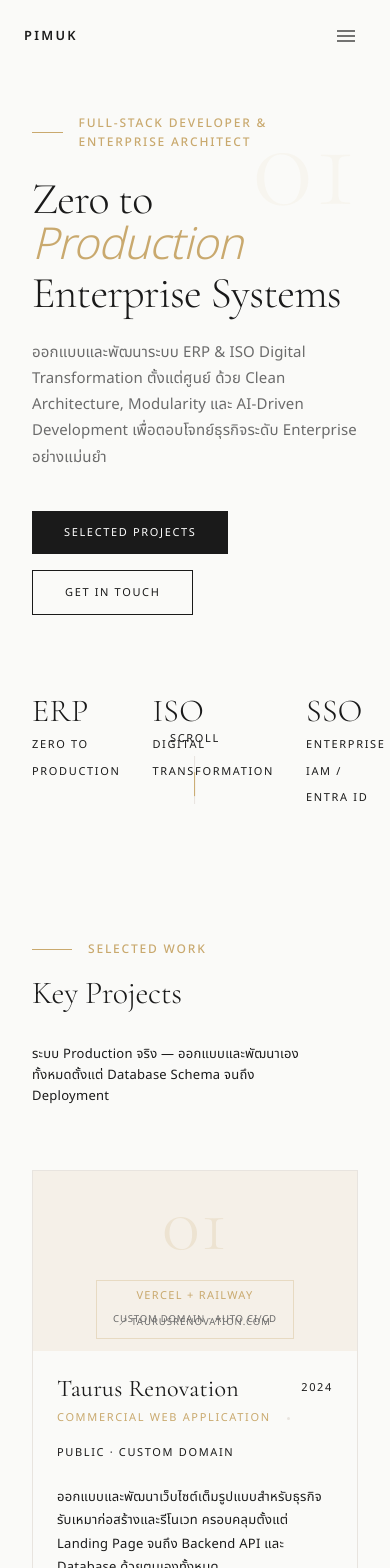
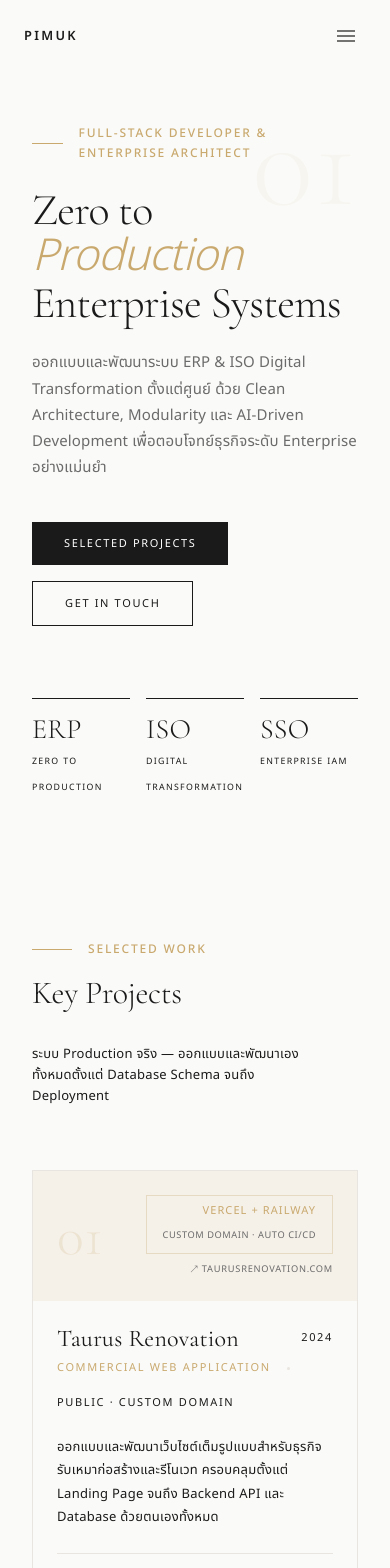
Before and after one commit to pimukchall/pimuk.art, a Next.js app: page / in a window 390 px wide. Shown: the top 1568 px of the page. Built offline with nearby package versions, Linux system fonts and the light colour scheme; what @mui/material-nextjs would draw is missing.

Commit message:
feat: update ContactSection and HeroSection content; enhance WorkSection layout and responsiveness

```diff
--- a/app/components/ContactSection.tsx
+++ b/app/components/ContactSection.tsx
@@ -88,9 +88,9 @@ export default function ContactSection() {
               variant="body1"
               sx={{ color: 'rgba(250,250,248,0.6)', mb: 5, maxWidth: 480 }}
             >
-              I&apos;m currently available for new projects — brand identities, art direction,
-              and digital design. Whether you have a clear brief or a half-formed idea,
-              I&apos;d love to explore it with you.
+              พร้อมรับโปรเจ็คใหม่ — Enterprise ERP, System Architecture, IT Infrastructure
+              และ Full-Stack Web Development. มี brief ชัดเจนหรือแค่ไอเดียคร่าวๆ
+              ก็คุยได้เลยครับ
             </Typography>
 
             <Button
--- a/app/components/HeroSection.tsx
+++ b/app/components/HeroSection.tsx
@@ -141,32 +141,35 @@ export default function HeroSection() {
           </Grid>
 
           <Grid size={{ xs: 12, md: 4 }}>
-            {/* Stats */}
+            {/* Stats — row on md+, 3-col grid on xs */}
             <Box
               sx={{
-                display: { xs: 'flex', md: 'block' },
-                gap: 4,
-                mt: { xs: 6, md: 0 },
+                display: 'grid',
+                gridTemplateColumns: { xs: 'repeat(3, 1fr)', md: '1fr' },
+                gap: { xs: 2, md: 0 },
+                mt: { xs: 5, md: 0 },
               }}
             >
               {[
                 { number: 'ERP', label: 'Zero to Production' },
                 { number: 'ISO', label: 'Digital Transformation' },
-                { number: 'SSO', label: 'Enterprise IAM / Entra ID' },
+                { number: 'SSO', label: 'Enterprise IAM' },
               ].map((stat) => (
                 <Box
                   key={stat.label}
                   sx={{
                     mb: { xs: 0, md: 5 },
                     pl: { md: 4 },
+                    pt: { xs: 2, md: 0 },
                     borderLeft: { md: '1px solid' },
-                    borderColor: { md: 'divider' },
+                    borderTop: { xs: '1px solid', md: 'none' },
+                    borderColor: 'divider',
                   }}
                 >
                   <Typography
                     sx={{
                       fontFamily: '"Cormorant Garamond", Georgia, serif',
-                      fontSize: { xs: '2rem', md: '2.75rem' },
+                      fontSize: { xs: '1.75rem', md: '2.75rem' },
                       fontWeight: 300,
                       color: 'text.primary',
                       lineHeight: 1,
@@ -175,7 +178,11 @@ export default function HeroSection() {
                   >
                     {stat.number}
                   </Typography>
-                  <Typography variant="caption" color="text.secondary">
+                  <Typography
+                    variant="caption"
+                    color="text.secondary"
+                    sx={{ fontSize: { xs: '0.55rem', md: '0.6875rem' }, lineHeight: 1.3 }}
+                  >
                     {stat.label}
                   </Typography>
                 </Box>
@@ -185,14 +192,14 @@ export default function HeroSection() {
         </Grid>
       </Container>
 
-      {/* Scroll indicator */}
+      {/* Scroll indicator — desktop only */}
       <Box
         sx={{
           position: 'absolute',
           bottom: 40,
           left: '50%',
           transform: 'translateX(-50%)',
-          display: 'flex',
+          display: { xs: 'none', md: 'flex' },
           flexDirection: 'column',
           alignItems: 'center',
           gap: 1,
--- a/app/components/WorkSection.tsx
+++ b/app/components/WorkSection.tsx
@@ -119,58 +119,61 @@ export default function WorkSection() {
                 <Grid size={{ xs: 12, md: 4 }}>
                   <Box
                     sx={{
-                      height: { xs: 180, md: '100%' },
-                      minHeight: { md: 380 },
+                      minHeight: { xs: 'auto', md: 380 },
                       backgroundColor: project.color,
                       display: 'flex',
-                      flexDirection: 'column',
+                      flexDirection: { xs: 'row', md: 'column' },
                       alignItems: 'center',
-                      justifyContent: 'center',
+                      justifyContent: { xs: 'space-between', md: 'center' },
                       position: 'relative',
-                      p: 4,
+                      p: { xs: 3, md: 4 },
+                      gap: { xs: 2, md: 0 },
                     }}
                   >
                     {/* Big number */}
                     <Typography
                       sx={{
                         fontFamily: '"Cormorant Garamond", Georgia, serif',
-                        fontSize: { xs: '5rem', md: '8rem' },
+                        fontSize: { xs: '3.5rem', md: '8rem' },
                         fontWeight: 300,
                         color: project.accent + '30',
                         lineHeight: 1,
                         userSelect: 'none',
-                        mb: 2,
+                        mb: { xs: 0, md: 2 },
+                        flexShrink: 0,
                       }}
                     >
                       {project.id}
                     </Typography>
 
-                    {/* Deploy badge */}
+                    {/* Deploy badge + URL — inline on mobile */}
+                    <Box sx={{ textAlign: { xs: 'right', md: 'center' }, flex: 1 }}>
                       <Box
                         sx={{
                           px: 2,
                           py: 0.75,
                           border: '1px solid',
                           borderColor: project.accent + '50',
-                        textAlign: 'center',
+                          display: 'inline-block',
+                          mb: 1,
                         }}
                       >
                         <Typography
                           variant="caption"
-                        sx={{ color: project.accent, display: 'block', letterSpacing: '0.12em' }}
+                          sx={{ color: project.accent, display: 'block', letterSpacing: '0.1em' }}
                         >
                           {project.deployLabel}
                         </Typography>
                         <Typography
                           variant="caption"
-                        sx={{ color: 'text.secondary', fontSize: '0.6rem', letterSpacing: '0.08em' }}
+                          sx={{ color: 'text.secondary', fontSize: '0.58rem', letterSpacing: '0.06em' }}
                         >
                           {project.deployDetail}
                         </Typography>
                       </Box>
 
-                    {/* URL link */}
-                    {project.url && (
+                      {/* URL / Intranet label */}
+                      {project.url ? (
                         <Typography
                           component="a"
                           href={project.url}
@@ -178,35 +181,31 @@ export default function WorkSection() {
                           rel="noopener noreferrer"
                           variant="caption"
                           sx={{
-                          position: 'absolute',
-                          bottom: 20,
+                            display: 'block',
                             color: 'text.secondary',
                             textDecoration: 'none',
-                          fontSize: '0.6rem',
-                          letterSpacing: '0.1em',
+                            fontSize: '0.58rem',
+                            letterSpacing: '0.08em',
                             transition: 'color 0.2s',
                             '&:hover': { color: project.accent },
                           }}
                         >
                           ↗ {project.url.replace('https://', '')}
                         </Typography>
-                    )}
-
-                    {/* Intranet label */}
-                    {!project.url && (
+                      ) : (
                         <Typography
                           variant="caption"
                           sx={{
-                          position: 'absolute',
-                          bottom: 20,
+                            display: 'block',
                             color: 'text.secondary',
-                          fontSize: '0.6rem',
-                          letterSpacing: '0.1em',
+                            fontSize: '0.58rem',
+                            letterSpacing: '0.06em',
                           }}
                         >
                           🔒 Intranet — Not publicly accessible
                         </Typography>
                       )}
+                    </Box>
                   </Box>
                 </Grid>
 
```
Lines whose indentation alone changed are shown as unchanged.
